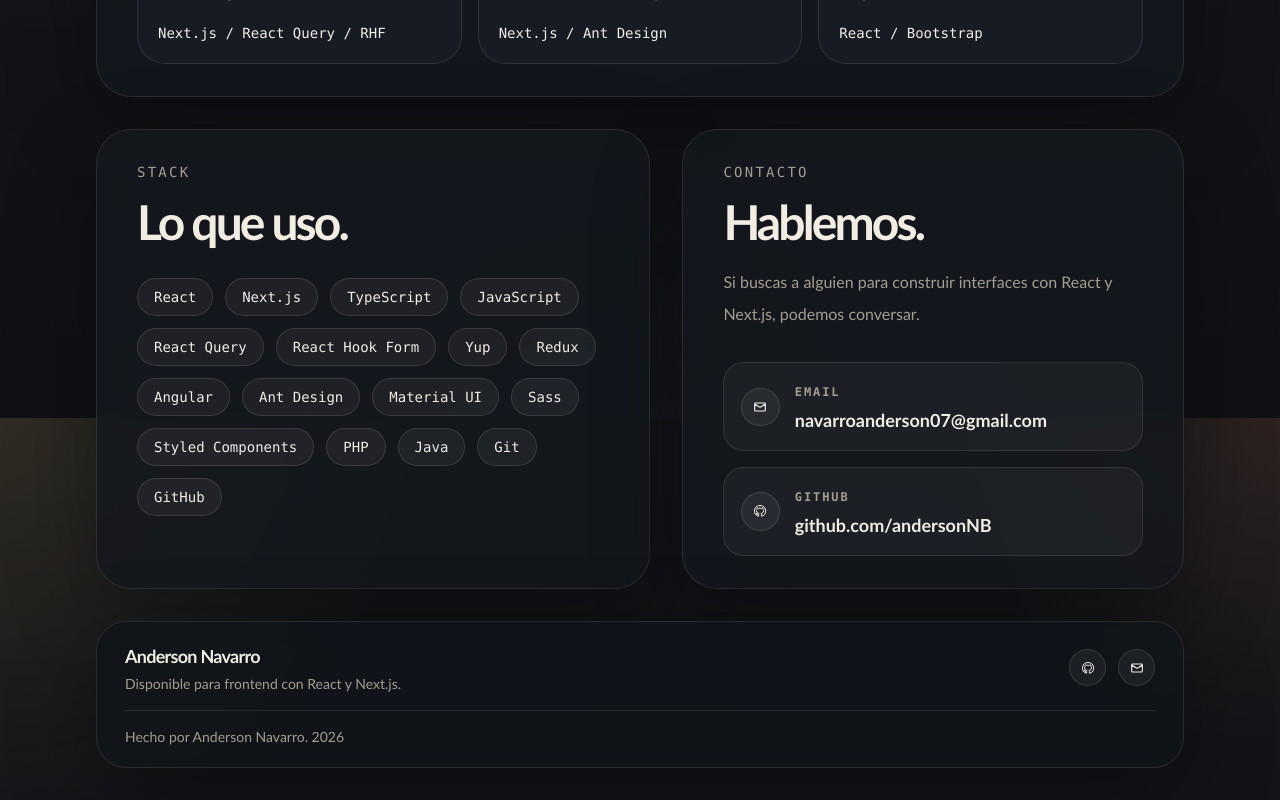
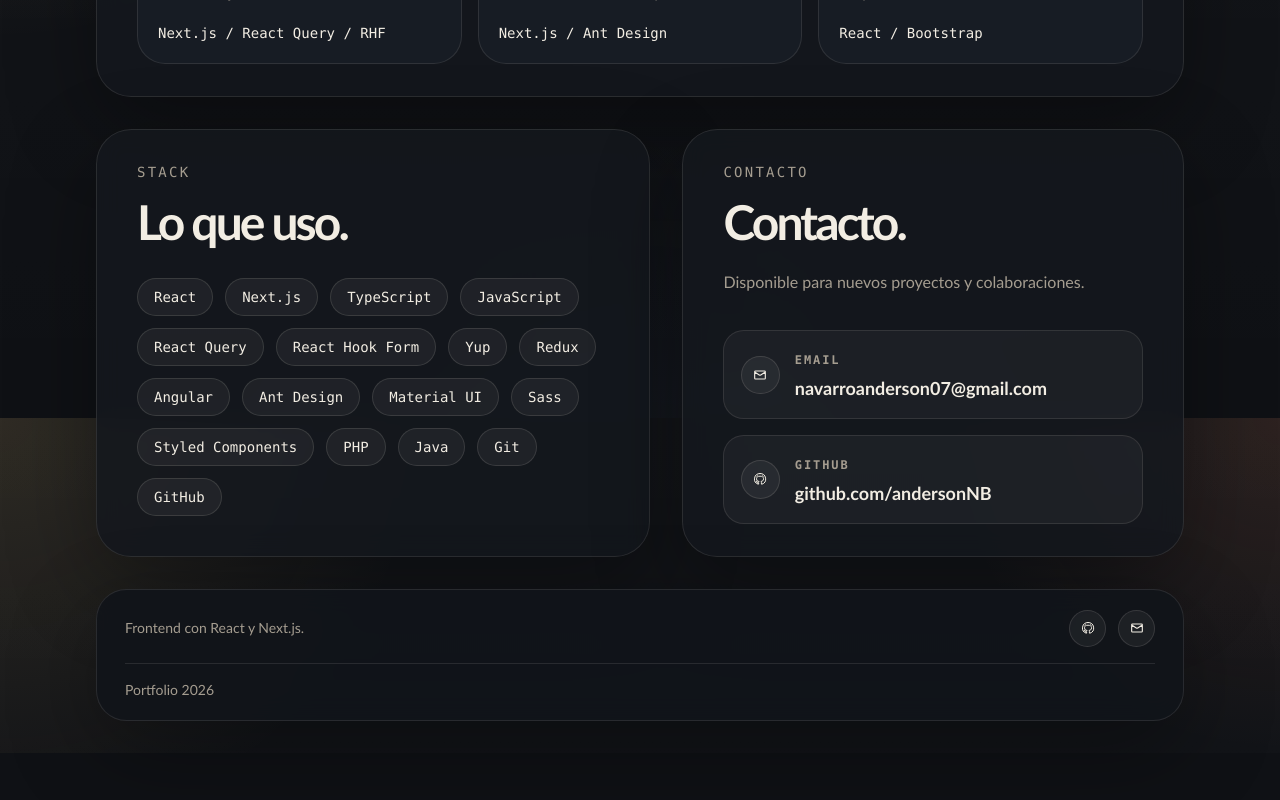
Before and after one commit to andersonNB/anderson-portfolio, a Next.js app: page / in a window 1280 px wide. Shown: the part 1982-2782 px from the top of the page. After the commit the page ends 2735 px from the top, so only its background shows below. Built offline with nearby package versions, Linux system fonts and the light colour scheme.

Commit message:
refactor: simplify contact and footer copy

```diff
--- a/src/components/home/site-footer.tsx
+++ b/src/components/home/site-footer.tsx
@@ -9,8 +9,7 @@ export function SiteFooter() {
     <footer className="section-card footer-shell rounded-[1.9rem] px-5 py-5 md:px-7">
       <div className="flex flex-col gap-4 md:flex-row md:items-center md:justify-between">
         <div>
-          <p className="text-lg font-semibold tracking-[-0.04em]">Anderson Navarro</p>
-          <p className="mt-1 text-sm text-[var(--muted)]">{t("status")}</p>
+          <p className="text-sm text-[var(--muted)]">{t("status")}</p>
         </div>
 
         <div className="flex items-center gap-3">
--- a/src/messages/en.json
+++ b/src/messages/en.json
@@ -122,13 +122,13 @@
   },
   "Contact": {
     "eyebrow": "Contact",
-    "title": "Let's talk.",
-    "description": "If you are looking for someone to build interfaces with React and Next.js, we can talk.",
+    "title": "Contact.",
+    "description": "Available for new projects and collaborations.",
     "emailLabel": "Email",
     "githubLabel": "GitHub"
   },
   "Footer": {
-    "status": "Available for frontend work with React and Next.js.",
-    "copyright": "Built by Anderson Navarro."
+    "status": "Frontend with React and Next.js.",
+    "copyright": "Portfolio"
   }
 }
--- a/src/messages/es.json
+++ b/src/messages/es.json
@@ -122,13 +122,13 @@
   },
   "Contact": {
     "eyebrow": "Contacto",
-    "title": "Hablemos.",
-    "description": "Si buscas a alguien para construir interfaces con React y Next.js, podemos conversar.",
+    "title": "Contacto.",
+    "description": "Disponible para nuevos proyectos y colaboraciones.",
     "emailLabel": "Email",
     "githubLabel": "GitHub"
   },
   "Footer": {
-    "status": "Disponible para frontend con React y Next.js.",
-    "copyright": "Hecho por Anderson Navarro."
+    "status": "Frontend con React y Next.js.",
+    "copyright": "Portfolio"
   }
 }
```
